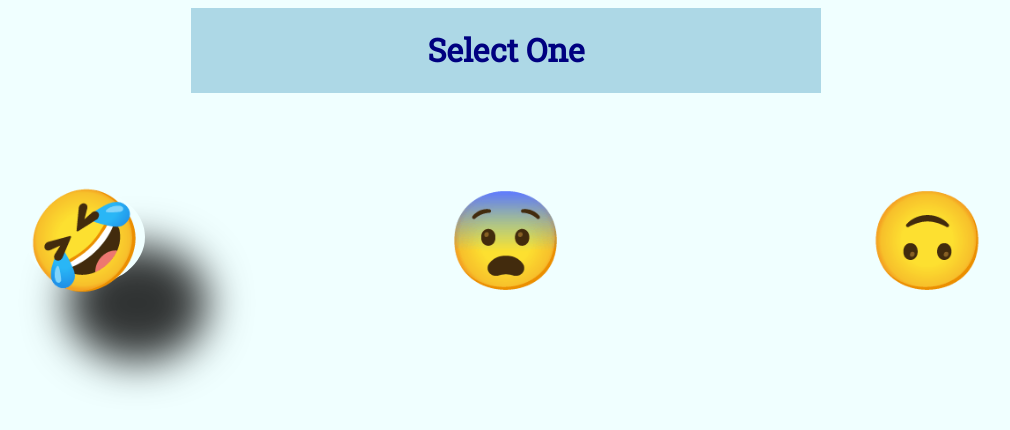
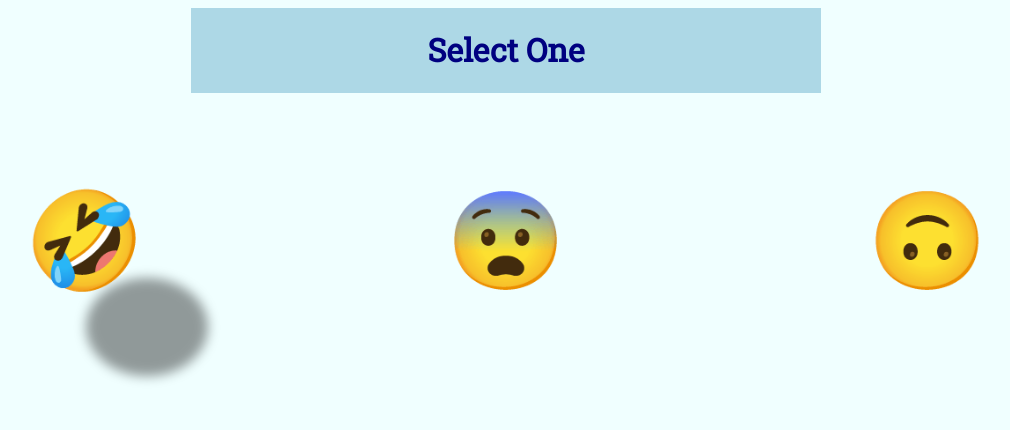
Before and after one commit to adoxic/bus-mall, a plain HTML site: page index.html in a window 1280 px wide. In both pictures the pointer is over the element 218 px from the left and 236 px from the top of the page. Shown: the whole page, without its empty margins (134-1144 px from the left). Drawn offline with Linux system fonts and the light colour scheme.

Commit message:
small css edits

```diff
--- a/src/main.css
+++ b/src/main.css
@@ -20,6 +20,6 @@ header {
 
 .options > p:hover {
    border-radius: 100%;
-   -webkit-box-shadow: 52px 66px 42px 11px rgba(0,0,0,0.8);
-box-shadow: 52px 66px 42px 11px rgba(0,0,0,0.8);
+   -webkit-box-shadow: 2px 30px 22px 1px rgba(0,0,0,0.8);
+   box-shadow: 62px 90px 12px 1px rgba(0,0,0,0.4);
 }
```
